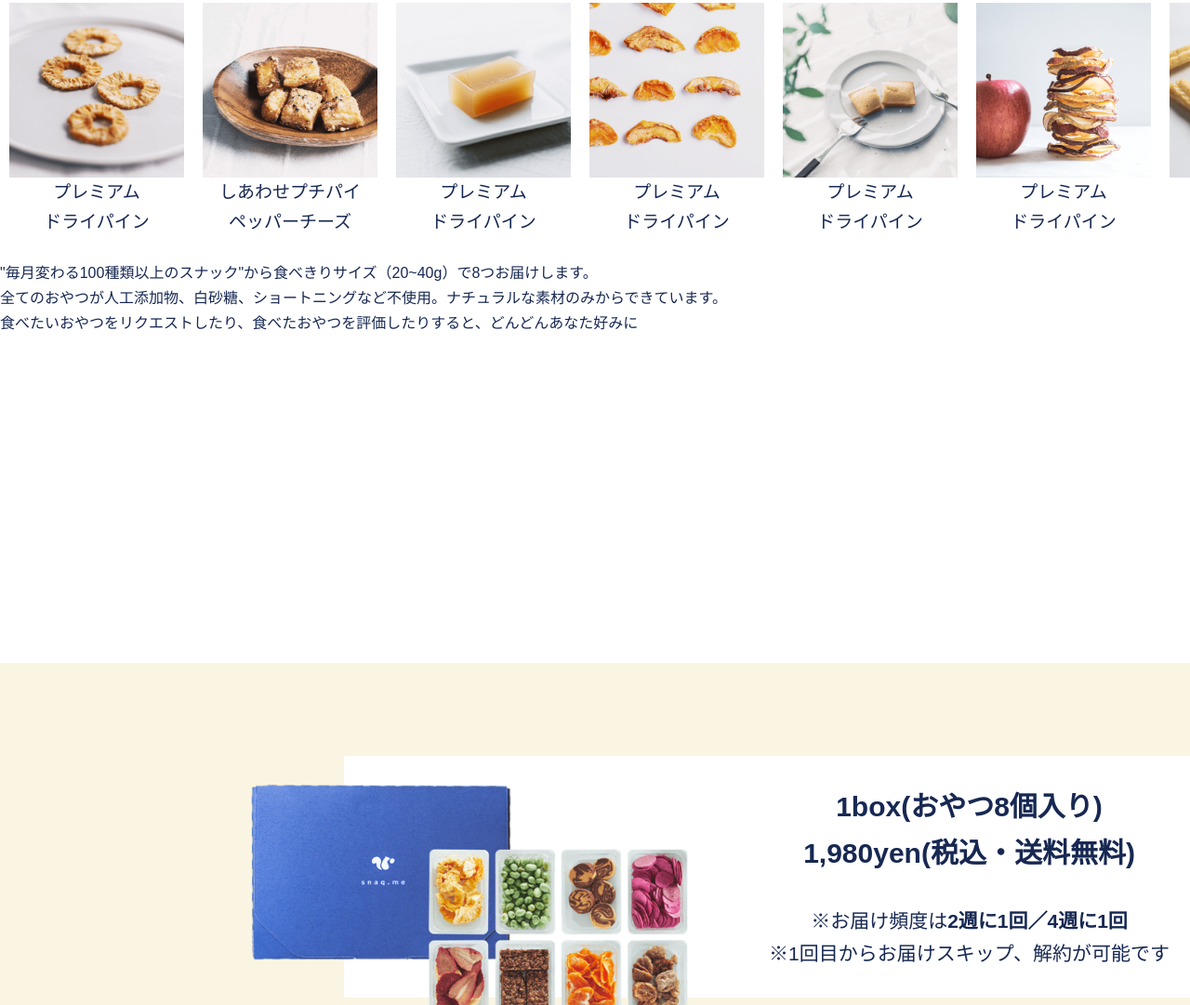
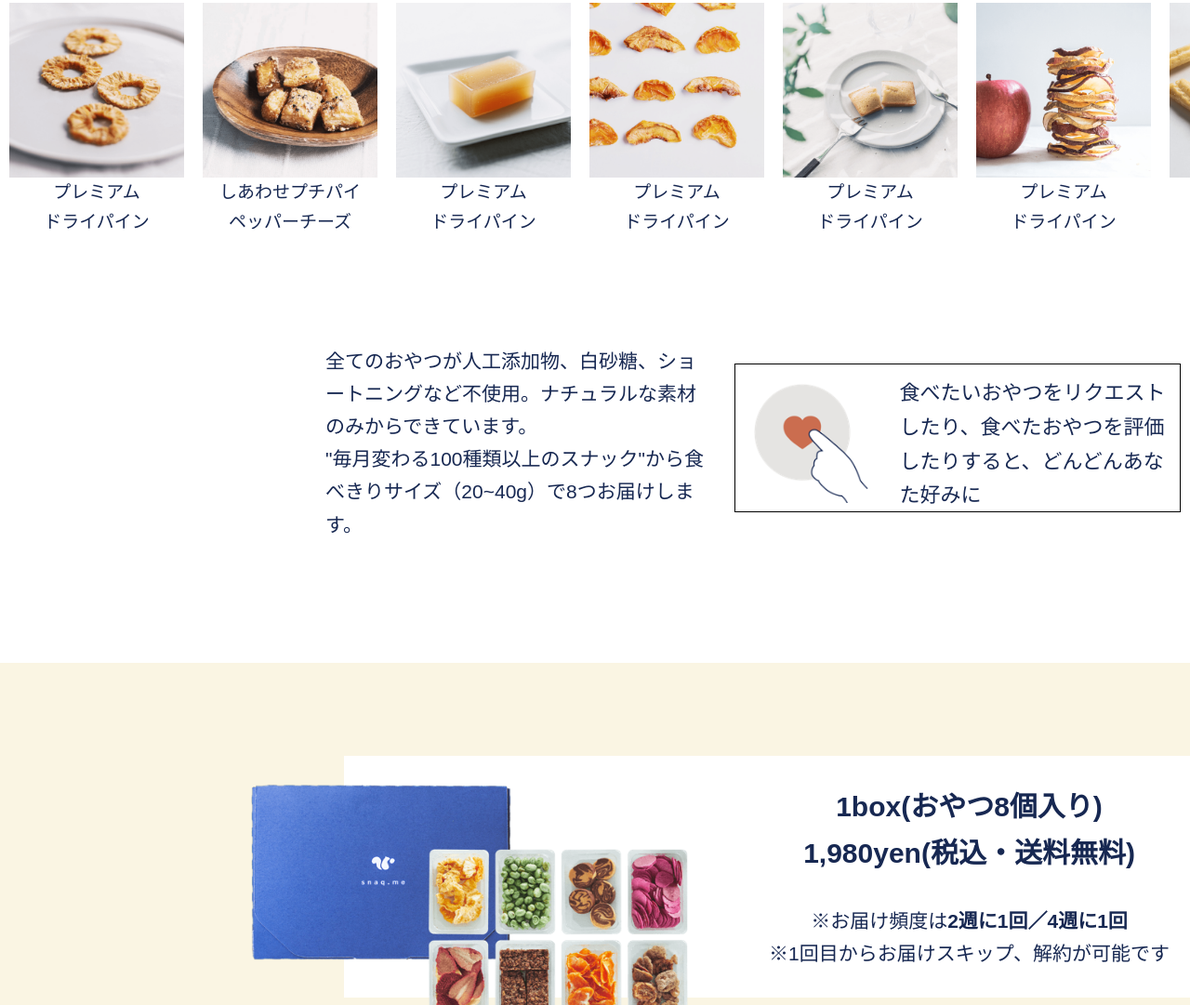
Before and after one commit to togami2864/snaq.me, a plain HTML site: page src/index.html in a window 1280 px wide. Shown: the part 4152-5233 px from the top of the page at 93% size. Drawn offline with Linux system fonts and the light colour scheme; files whose address does not match are found by name.

Commit message:
create bubble

```diff
--- a/src/index.html
+++ b/src/index.html
@@ -336,15 +336,16 @@
             </div>
           </div>
         </div>
-        <div class="slidesShow_cation">
-          <p>
+        <div class="slideShow_cation">
+          <p class="slideShow_cation-text">
+            全てのおやつが人工添加物、白砂糖、ショートニングなど不使用。ナチュラルな素材のみからできています。<br />
             "毎月変わる100種類以上のスナック"から食べきりサイズ（20~40g）で8つお届けします。
           </p>
-          <p>
-            全てのおやつが人工添加物、白砂糖、ショートニングなど不使用。ナチュラルな素材のみからできています。
-          </p>
           <div class="bubble">
-            <p>
+            <div class="bubble_circle">
+              <img src="./img/icon_heart.png" alt="heart" />
+            </div>
+            <p class="bubble_text">
               食べたいおやつをリクエストしたり、食べたおやつを評価したりすると、どんどんあなた好みに
             </p>
           </div>
--- a/src/scss/_slideShow.scss
+++ b/src/scss/_slideShow.scss
@@ -25,8 +25,34 @@
     text-align: center;
   }
   &_cation {
-    p {
+    padding-top: 90px;
+    margin: 50px 350px 0;
+    display: flex;
+    &-text {
+      display: block;
       font-size: 2.1rem;
+      width: 410px;
+      height: 200px;
+      margin-right: 30px;
+    }
+  }
+  .bubble {
+    width: 480px;
+    height: 160px;
+    border: 1px solid black;
+    display: flex;
+    margin-top: 20px;
+    &_circle {
+      width: 130px;
+      height: 130px;
+      margin: 20px;
+    }
+    &_text {
+      width: 330px;
+      height: 150px;
+      font-size: 2.2rem;
+      padding: 13px;
+      margin-left: auto;
     }
   }
 }
```
Also changed, not shown: src/css/main.css, 1 other file.
